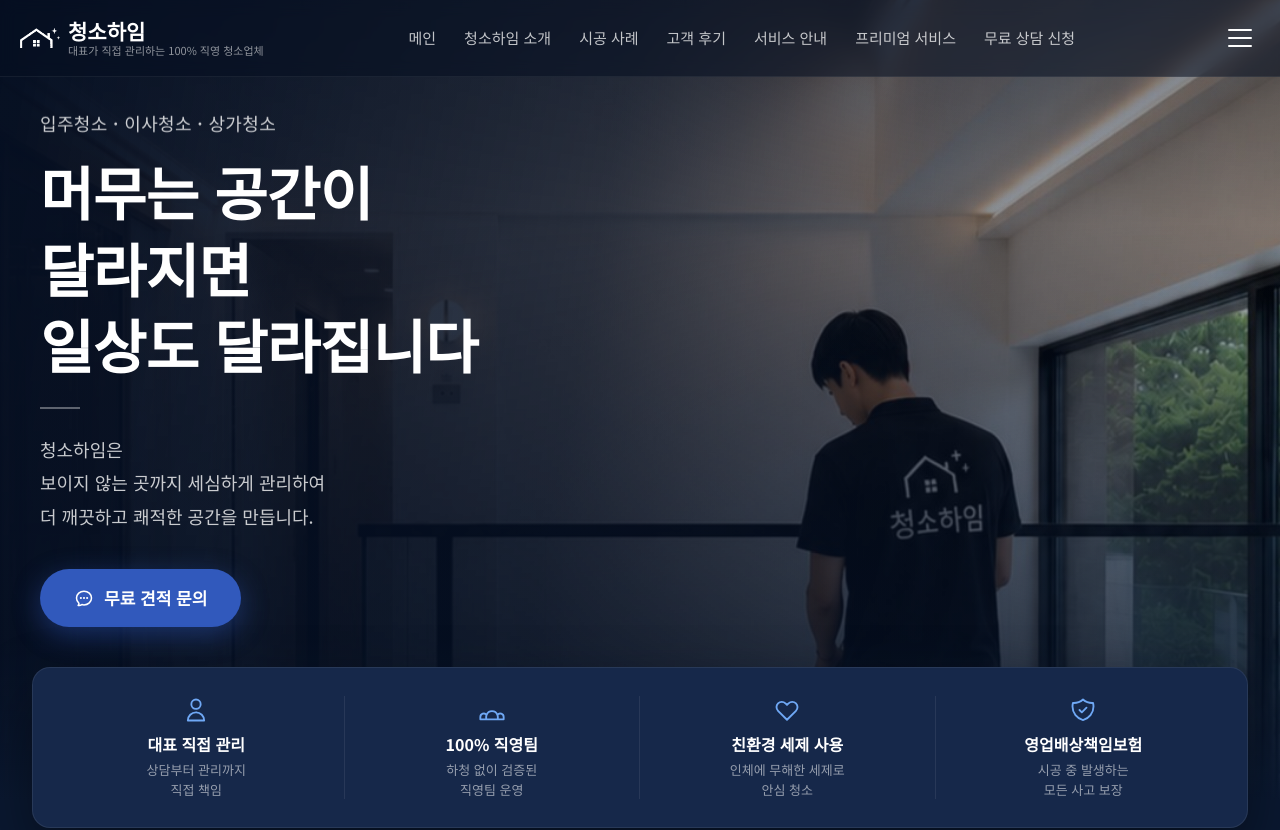
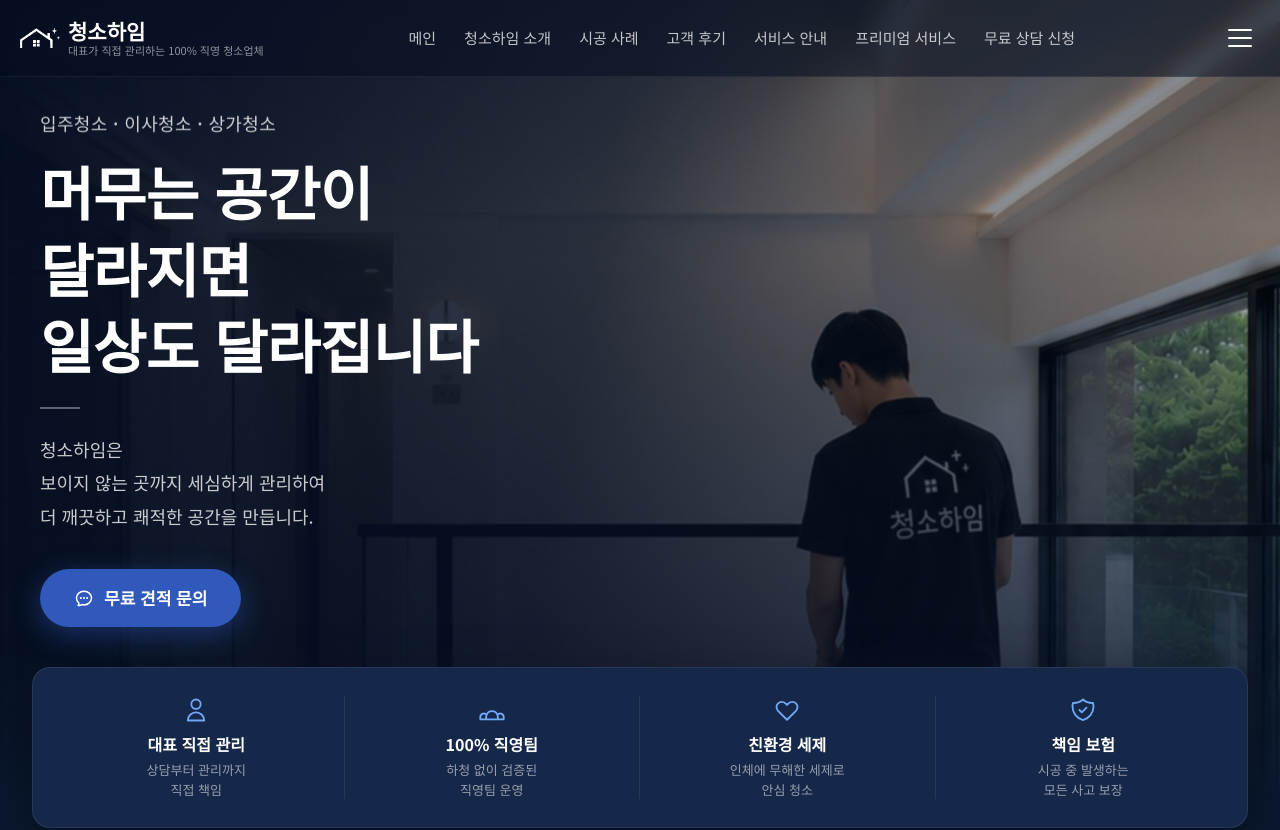
Before and after one commit to leesoobin/cheongso-heim, a Next.js app: page / in a window 1280 px wide. Shown: the top 830 px of the page. Built offline with nearby package versions, Linux system fonts and the light colour scheme.

Commit message:
fix: shorten Hero merit card titles to prevent overflow on narrow screens

```diff
--- a/app/components/sections/HeroSection.tsx
+++ b/app/components/sections/HeroSection.tsx
@@ -6,8 +6,8 @@
 const MERITS = [
   { icon: PersonIcon, title: '대표 직접 관리',   lines: ['상담부터 관리까지', '직접 책임'] },
   { icon: TeamIcon,   title: '100% 직영팀',     lines: ['하청 없이 검증된', '직영팀 운영'] },
-  { icon: LeafIcon,   title: '친환경 세제 사용', lines: ['인체에 무해한 세제로', '안심 청소'] },
-  { icon: ShieldIcon, title: '영업배상책임보험', lines: ['시공 중 발생하는', '모든 사고 보장'] },
+  { icon: LeafIcon,   title: '친환경 세제',     lines: ['인체에 무해한 세제로', '안심 청소'] },
+  { icon: ShieldIcon, title: '책임 보험',       lines: ['시공 중 발생하는', '모든 사고 보장'] },
 ]
 
 export default function HeroSection() {
```
